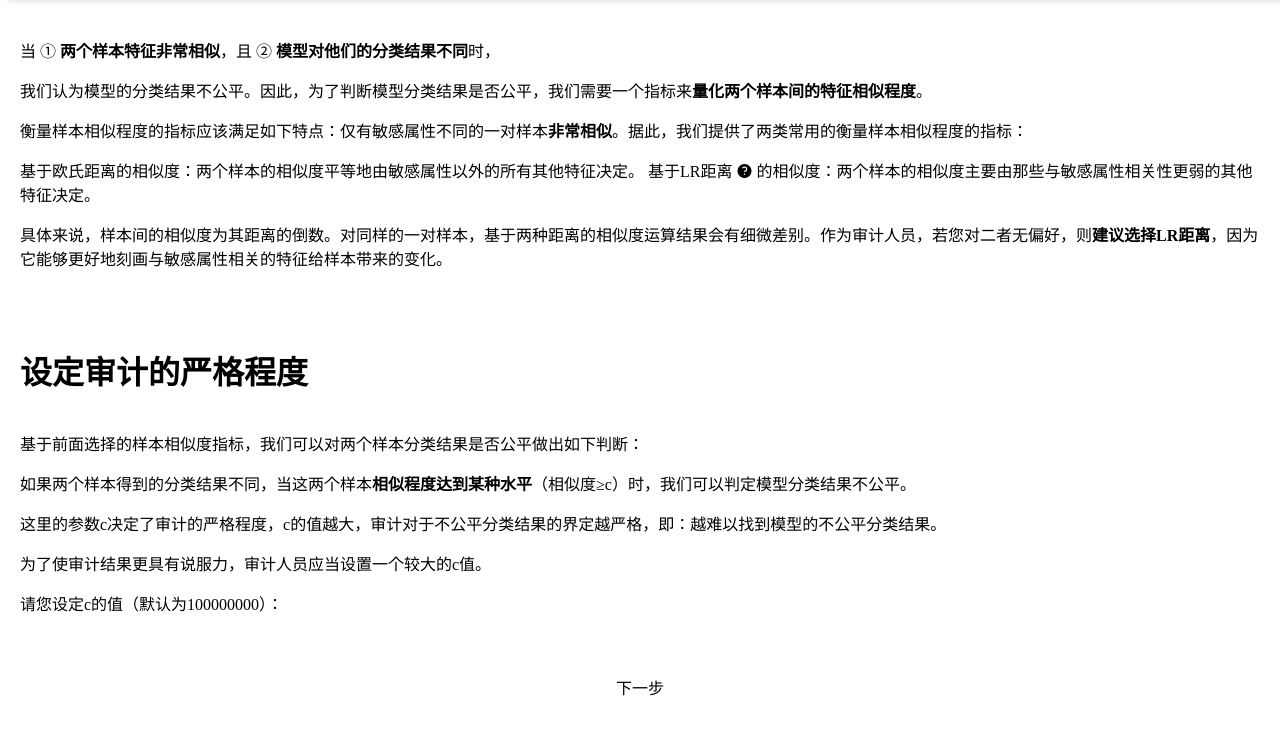
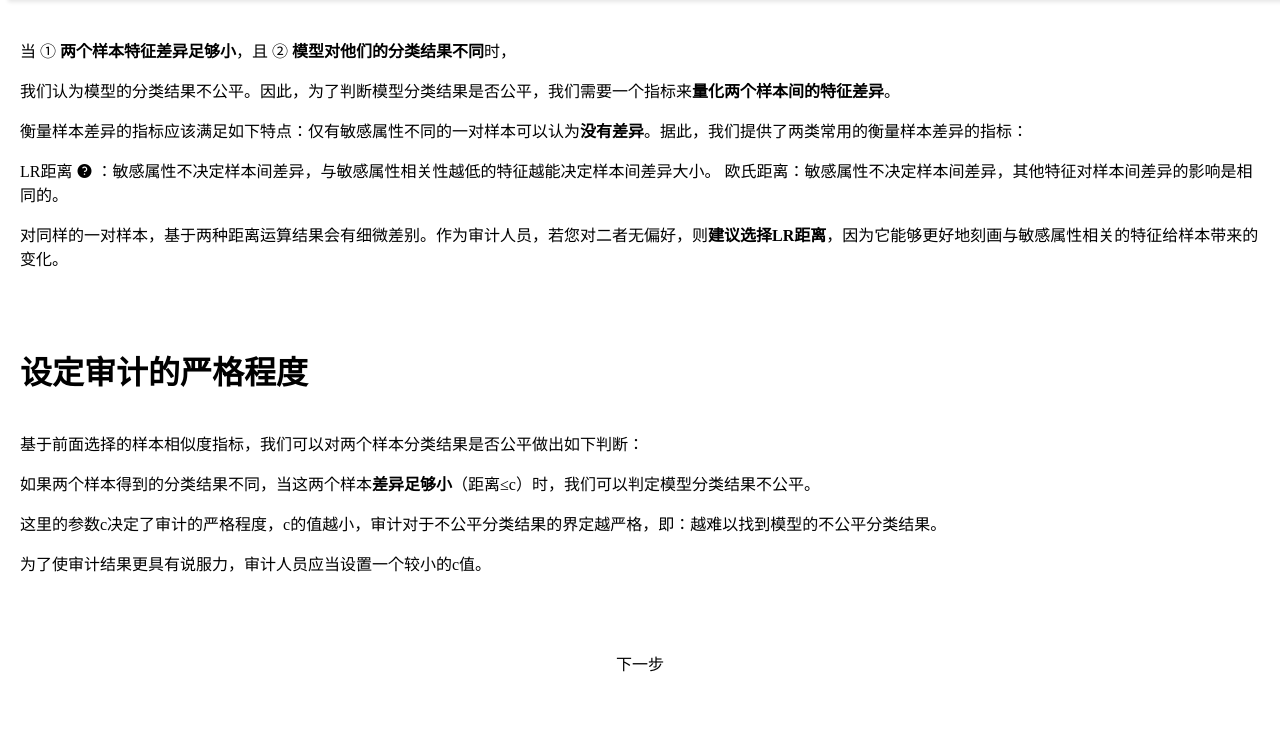
Before and after one commit to shadeoff/FairnessAuditing-DJango, a Django app: page /page03/ in a window 1280 px wide. Shown: the part 75-824 px from the top of the page. After the commit the page ends 747 px from the top, so only its background shows below. Run offline with Django 4.2, Linux system fonts and the light colour scheme; parts of the project's set-up code (start-up, migrations or seed data) failed here and were passed over; some libraries are stand-ins or nearby versions.

Commit message:
暂时认为先这样

```diff
--- a/IntegratedInterface/main.py
+++ b/IntegratedInterface/main.py
@@ -186,12 +186,11 @@
         return self.range_dict
 
     def set_individual_fairness_metric(self, dx, eps):
+        print(f'set individual fairness metric: dx={dx}, eps={eps}')
         assert dx in ['LR', 'Eu']
         assert self.dataset != None
         assert self.range_dict != None
 
-        print(f"type(dx) is {type(dx)}")
-        print(f"type(eps) is {type(eps)}")
         self.dx_measure = dx
         if dx == 'LR':
             distance_x = LogisticRegSensitiveSubspace()
--- a/web/templates/exp03.html
+++ b/web/templates/exp03.html
@@ -55,21 +55,19 @@
 
                 <div class="task-content">
                     <div class="task-form-description">
-                            <p>当 ① <b>两个样本特征非常相似</b>，且 ② <b>模型对他们的分类结果不同</b>时，</p>
-                            <p>我们认为模型的分类结果不公平。因此，为了判断模型分类结果是否公平，我们需要一个指标来<b>量化两个样本间的特征相似程度</b>。</p>
-                            <p>衡量样本相似程度的指标应该满足如下特点：仅有敏感属性不同的一对样本<b>非常相似</b>。据此，我们提供了两类常用的衡量样本相似程度的指标：</p>
+                        <p>当 ① <b>两个样本特征差异足够小</b>，且 ② <b>模型对他们的分类结果不同</b>时，</p>
+                        <p>我们认为模型的分类结果不公平。因此，为了判断模型分类结果是否公平，我们需要一个指标来<b>量化两个样本间的特征差异</b>。</p>
+                        <p>衡量样本差异的指标应该满足如下特点：仅有敏感属性不同的一对样本可以认为<b>没有差异</b>。据此，我们提供了两类常用的衡量样本差异的指标：</p>
                     </div>
                     <div class="task-form-description">
-                            <el-radio v-model="metric" label="Eu">基于欧氏距离的相似度：两个样本的相似度平等地由敏感属性以外的所有其他特征决定。</el-radio>
-                            <el-radio v-model="metric" label="LR">基于LR距离
-                                <el-tooltip class="item" effect="light" content="Yurochkin M, Bower A, Sun Y. Training individually fair ML models with sensitive subspace robustness[J]. 2020." placement="right-start">
-                                    <i class="el-icon-question"></i>
-                                </el-tooltip>
-                                的相似度：两个样本的相似度主要由那些与敏感属性相关性更弱的其他特征决定。
+                        <el-radio v-model="metric" label="LR">LR距离
+                            <el-tooltip class="item" effect="light" content="Yurochkin M, Bower A, Sun Y. Training individually fair ML models with sensitive subspace robustness[J]. 2020." placement="right-start"><i class="el-icon-question"/></i></el-tooltip>
+                            ：敏感属性不决定样本间差异，与敏感属性相关性越低的特征越能决定样本间差异大小。
                         </el-radio>
+                        <el-radio v-model="metric" label="Eu">欧氏距离：敏感属性不决定样本间差异，其他特征对样本间差异的影响是相同的。</el-radio>
                     </div>
                     <div class="task-form-description">
-                            <p>具体来说，样本间的相似度为其距离的倒数。对同样的一对样本，基于两种距离的相似度运算结果会有细微差别。作为审计人员，若您对二者无偏好，则<b>建议选择LR距离</b>，因为它能够更好地刻画与敏感属性相关的特征给样本带来的变化。</p>
+                        <p>对同样的一对样本，基于两种距离运算结果会有细微差别。作为审计人员，若您对二者无偏好，则<b>建议选择LR距离</b>，因为它能够更好地刻画与敏感属性相关的特征给样本带来的变化。</p>
                     </div>
                 </div>
             </div>
@@ -82,19 +80,15 @@
                 <div class="task-content">
                     <div class="task-form-description">
                         <p>基于前面选择的样本相似度指标，我们可以对两个样本分类结果是否公平做出如下判断：</p>
-                            <p>如果两个样本得到的分类结果不同，当这两个样本<b>相似程度达到某种水平</b>（相似度≥c）时，我们可以判定模型分类结果不公平。</p>
-                            <p>这里的参数c决定了审计的严格程度，c的值越大，审计对于不公平分类结果的界定越严格，即：越难以找到模型的不公平分类结果。</p>
-                            <p>为了使审计结果更具有说服力，审计人员应当设置一个较大的c值。</p>
+                        <p>如果两个样本得到的分类结果不同，当这两个样本<b>差异足够小</b>（距离≤c）时，我们可以判定模型分类结果不公平。</p>
+                        <p>这里的参数c决定了审计的严格程度，c的值越小，审计对于不公平分类结果的界定越严格，即：越难以找到模型的不公平分类结果。</p>
+                        <p>为了使审计结果更具有说服力，审计人员应当设置一个较小的c值。</p>
                     </div>
-                        <div class="task-content-form">
-                                <span>请您设定c的值（默认为100000000）：
-                                    <el-input-number :step="1" :min="0"  v-model="epsilon"></el-input-number>
-                                </span>
-
-                            </el-radio-group>
-
-
-                        </div>
+                    <el-form>
+                        <el-form-item label="请您设定c的值（默认为10^-8）：">
+                            <el-input v-model="parameter_c"></el-input>
+                        </el-form-item>
+                    </el-form>
                 </div>
 
                 </div>
@@ -133,7 +127,7 @@
             data(){
                 return{
                     metric:'LR',
-                    epsilon:'1e8'
+                    parameter_c:1E-8
                 };
             },
             methods:{
@@ -141,7 +135,7 @@
 
                 onSubmit(){
                     console.log(this.metric)
-                    axios.post("/api/exp03/",{dx: this.metric, eps: this.epsilon}).then(resp =>{
+                    axios.post("/api/exp03/",{dx: this.metric, eps: 1/this.parameter_c}).then(resp =>{
                         console.log(resp.data);
                         window.location.href = '/page04/';
                     }).error(err =>{
--- a/web/views.py
+++ b/web/views.py
@@ -237,7 +237,7 @@
             eps = fw.unfair_metric.epsilon
             result = {
                 "fair_or_not": fair_or_not,
-                "dx": '∞' if dx==0 else 1/dx,
+                "dx": dx,
                 "dy": dy,
                 "eps": eps
             }
@@ -295,7 +295,7 @@
             eps = fw.unfair_metric.epsilon
             fair_data = {
                 "fair_or_not": fair_or_not,
-                "dx": '∞' if dx==0 else 1/dx,
+                "dx": dx,
                 "dy": dy,
                 "eps": eps
             }
@@ -363,7 +363,7 @@
         # {   "result": [result1, result2],
         #     "fair_data": {
         #         "fair_or_not": fair_or_not,
-        #         "dx": '∞' if dx==0 else 1/dx,
+        #         "dx": dx,
         #         "dy": dy,
         #         "eps": eps
         #      }
```
Also changed, not shown: web/templates/exp04.html (+6 -10 lines), web/templates/exp05.html (+6 -14 lines), web/templates/exp06.html (+10 -9 lines), web/templates/index.html (+24 -13 lines). Lines whose indentation alone changed are shown as unchanged.
